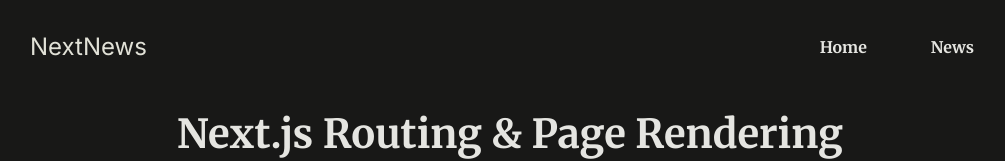
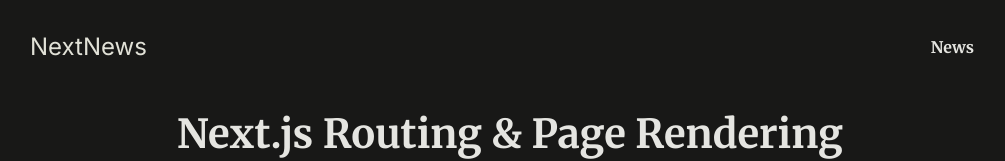
Before and after one commit to DavidSurina/blog-next-training, a Next.js app: page / in a window 1280 px wide. Shown: the top 161 px of the page, without its empty margins (130-1135 px from the left). Built offline with nearby package versions, Linux system fonts and the light colour scheme.

Commit message:
removed unused route/link in nav

```diff
--- a/components/main-header.js
+++ b/components/main-header.js
@@ -9,9 +9,6 @@
       <nav>
         <ul>
           <li>
-            <Link href="/">Home</Link>
-          </li>
-          <li>
             <Link href="/news">News</Link>
           </li>
         </ul>
```
